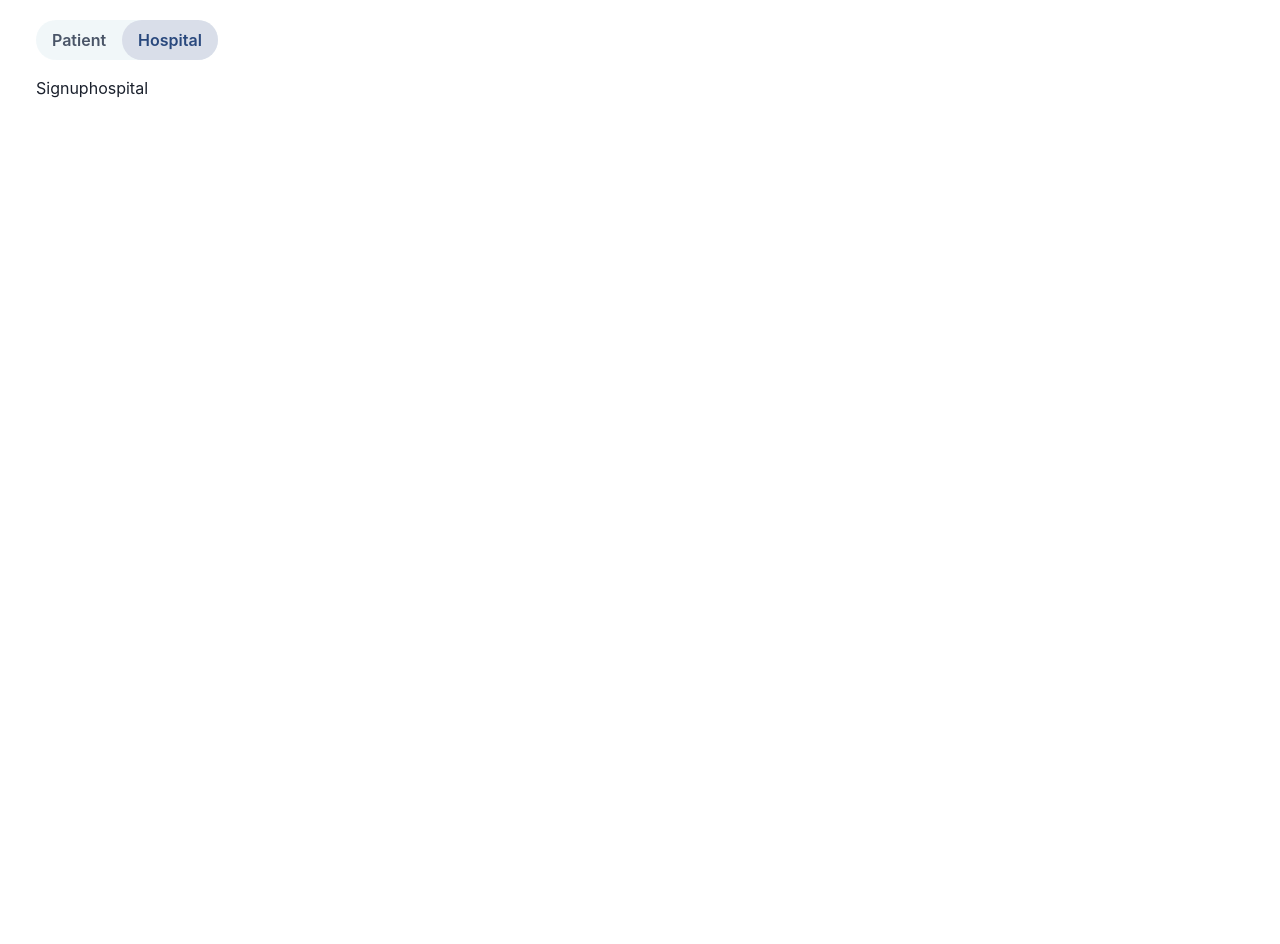
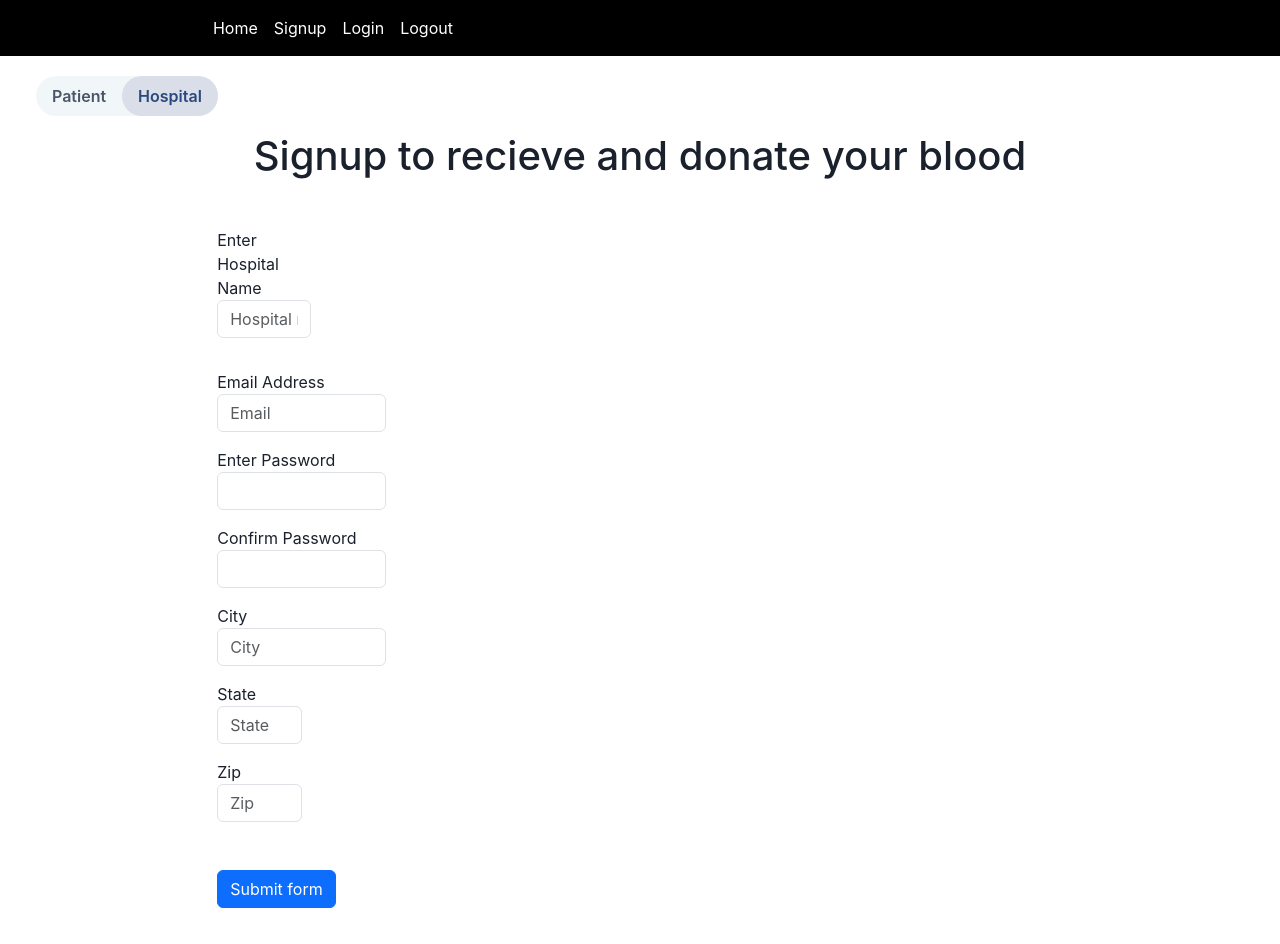
Before and after one commit to nikhileshratna/hospital, a React (Create React App) app: page /signup in a window 1280 px wide. Both pictures are taken after a click on the tab "Hospital". Before the commit the page ends 800 px from the top, so only its background shows below. Built offline with nearby package versions, Linux system fonts and the light colour scheme.

Commit message:
available blood sample page done

```diff
--- a/package.json
+++ b/package.json
@@ -6,10 +6,12 @@
     "@chakra-ui/react": "^2.8.2",
     "@emotion/react": "^11.11.4",
     "@emotion/styled": "^11.11.5",
+    "axios": "^1.7.2",
     "bootstrap": "^5.3.3",
     "framer-motion": "^11.2.10",
     "mdb-react-ui-kit": "^8.0.0",
     "react": "^18.2.0",
+    "react-bootstrap": "^2.10.2",
     "react-dom": "^18.2.0",
     "react-router": "^6.23.1",
     "react-scripts": "5.0.1",
--- a/src/App.js
+++ b/src/App.js
@@ -5,10 +5,11 @@ import Login from "./pages/Login";
 import Signup from "./pages/Signup";
 import { BrowserRouter, Routes, Route } from "react-router-dom";
 import NoPage from "./pages/NoPage";
-
+import Navbar from "./pages/Navbar";
 function App() {
   return (
     <BrowserRouter>
+      <Navbar/>
       <Routes>
         <Route path="/" element={<Home />}>
           {/* <Route index element={<Home />} /> */}
--- a/src/pages/Home.js
+++ b/src/pages/Home.js
@@ -1,9 +1,75 @@
-import React from 'react'
+import React, { useState, useEffect } from 'react';
+import axios from 'axios';
 
 const Home = () => {
+  const [data, setData] = useState(null);
+  const [error, setError] = useState(null);
+
+  useEffect(() => {
+    const fetchData = async () => {
+      await axios.get("http://localhost/bloodbankdatabase/availableBlood.php")
+      .then((response) => {
+        setData(response.data);
+      })
+      .catch((error) => {
+        setError(error);
+      });
+    }
+
+    fetchData();
+  }, []);
+
+  if (error) {
+    return <div>Error: {error.message}</div>;
+  }
+
+  if (!data) {
+    return <div>Loading...</div>;
+  }
+  const obj = data;
+  // const obj = JSON.parse(data);
+  let jsonString = obj;
+
+// Add commas between the JSON objects to make it a valid JSON array
+jsonString = jsonString.replace(/}{/g, '},{');
+jsonString = `[${jsonString}]`;
+
+// Parse the JSON array into an array of objects
+let arrayOfObjects = JSON.parse(jsonString);
+
+
+  const map = new Map();
+  const bloodGroup = ["O+"," O-", "A+", "A-", "B+", "B-", "AB+", "AB-"];
+
+  // useEffect(() => {
+
+    bloodGroup.map((item) => {
+      map.set(item, 0);
+    });
+
+  // },[])
+
   return (
-    <div>Home</div>
-  )
+    <div>
+      {
+        arrayOfObjects.map((item, index) => {
+          for(let key in item) {
+            map.set(key, map.get(key) + item[key]);
+          }
+        })
+      }
+      {
+        bloodGroup.map((item) => {
+          return (
+            <div>
+              <h1>{item} : {map.get(item)}</h1>
+            </div>
+          )
+        })
+      }
+
+    </div>
+  );
 }
 
-export default Home
+export default Home;
--- /dev/null
+++ b/src/pages/Navbar.js
@@ -0,0 +1,28 @@
+import 'bootstrap/dist/css/bootstrap.min.css';
+import {Nav, Navbar, Container, NavDropdown} from 'react-bootstrap';
+function Navbar1() {
+  return (
+    <Navbar bg="black" expand="md">
+    <Container>
+      <Navbar.Brand href="/">Blood Bank</Navbar.Brand>
+      <Navbar.Toggle aria-controls="basic-navbar-nav" />
+      <Navbar.Collapse id="basic-navbar-nav">
+        <Nav className="me-auto">
+          <Nav.Link href="/" className='text-white'>Home</Nav.Link>
+          <Nav.Link href="/signup" className='text-white'>Signup</Nav.Link>
+          <Nav.Link href="/login" className='text-white'>Login</Nav.Link>
+          <Nav.Link href="/logout" className='text-white'>Logout</Nav.Link>
+          <NavDropdown title="Dropdown" id="basic-nav-dropdown">
+            <NavDropdown.Item href="#action/3.1">Dropdown Item 1</NavDropdown.Item>
+            <NavDropdown.Item href="#action/3.2">Dropdown Item 2</NavDropdown.Item>
+            <NavDropdown.Item href="#action/3.3">Dropdown Item 3</NavDropdown.Item>
+            <NavDropdown.Divider />
+            <NavDropdown.Item href="#action/3.4">Another Item</NavDropdown.Item>
+          </NavDropdown>
+        </Nav>
+      </Navbar.Collapse>
+    </Container>
+  </Navbar>
+  );
+}
+export default Navbar1;
--- a/src/pages/Signuphospital.js
+++ b/src/pages/Signuphospital.js
@@ -2,7 +2,64 @@ import React from 'react'
 
 const Signuphospital = () => {
   return (
-    <div>Signuphospital</div>
+    <div >
+        <h1 className='text-center'>Signup to recieve and donate your blood</h1>
+        <form className="needs-validation w-[70%] mx-auto  mt-5" novalidate>
+            <div className="form-row">
+                <div className="col-md-4 mb-3 flex flex-col w-full">
+                    <div className="col-md-4 mb-3">
+                      <label for="validationTooltip01" className='w-full' >Enter Hospital Name</label>
+                      <input type="text" className="form-control" id="validationTooltip01" placeholder="Hospital name"  required/>
+                      <div className="valid-tooltip">
+                          Looks good!
+                      </div>
+                    </div>
+                </div>
+            </div>
+            <div className="form-row w-[40%]">
+                <div className="col-md-6 mb-3">
+                    <label for="validationTooltip03">Email Address</label>
+                    <input type="email" className="form-control" id="validationTooltip03" placeholder="Email" required/>
+                    <div className="invalid-tooltip">
+                        Please provide a valid Email.
+                    </div>
+                </div>
+                <div>
+                    <div className="col-md-6 mb-3">
+                        <label for="validationTooltip03">Enter Password</label>
+                        <input type="password" className="form-control" id="validationTooltip03"  required/>
+
+                    </div>
+                    <div className="col-md-6 mb-3">
+                        <label for="validationTooltip03">Confirm Password</label>
+                        <input type="password" className="form-control" id="validationTooltip03" required/>
+                    </div>
+                </div>
+                <div className="col-md-6 mb-3">
+                    <label for="validationTooltip03">City</label>
+                    <input type="text" className="form-control" id="validationTooltip03" placeholder="City" required/>
+                    <div className="invalid-tooltip">
+                        Please provide a valid city.
+                    </div>
+                </div>
+                <div className="col-md-3 mb-3">
+                <label for="validationTooltip04">State</label>
+                <input type="text" className="form-control" id="validationTooltip04" placeholder="State" required/>
+                <div className="invalid-tooltip">
+                    Please provide a valid state.
+                </div>
+                </div>
+                <div className="col-md-3 mb-3">
+                <label for="validationTooltip05">Zip</label>
+                <input type="text" className="form-control" id="validationTooltip05" placeholder="Zip" required/>
+                <div className="invalid-tooltip">
+                    Please provide a valid zip.
+                </div>
+                </div>
+            </div>
+            <button className="btn btn-primary mt-[2rem]" type="submit">Submit form</button>
+        </form>
+    </div>
   )
 }
 
```
Also changed, not shown: 1 other file (tests, documents, lock files or other folders).
